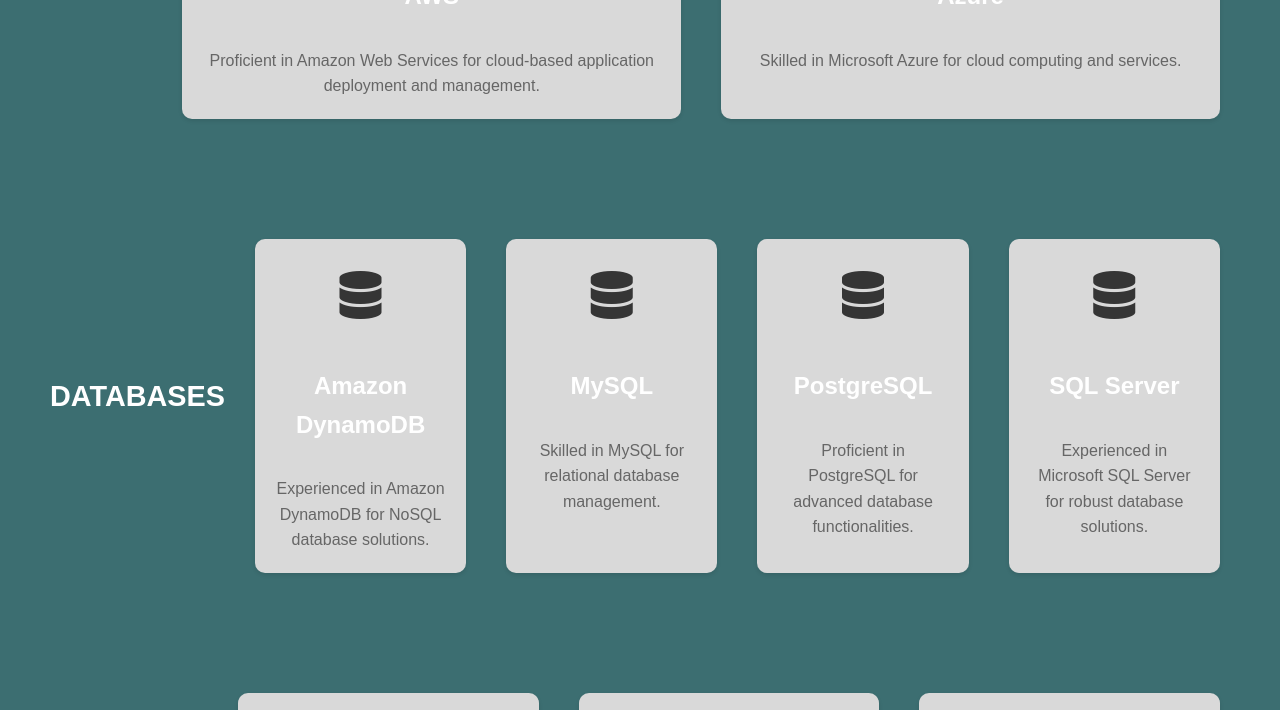
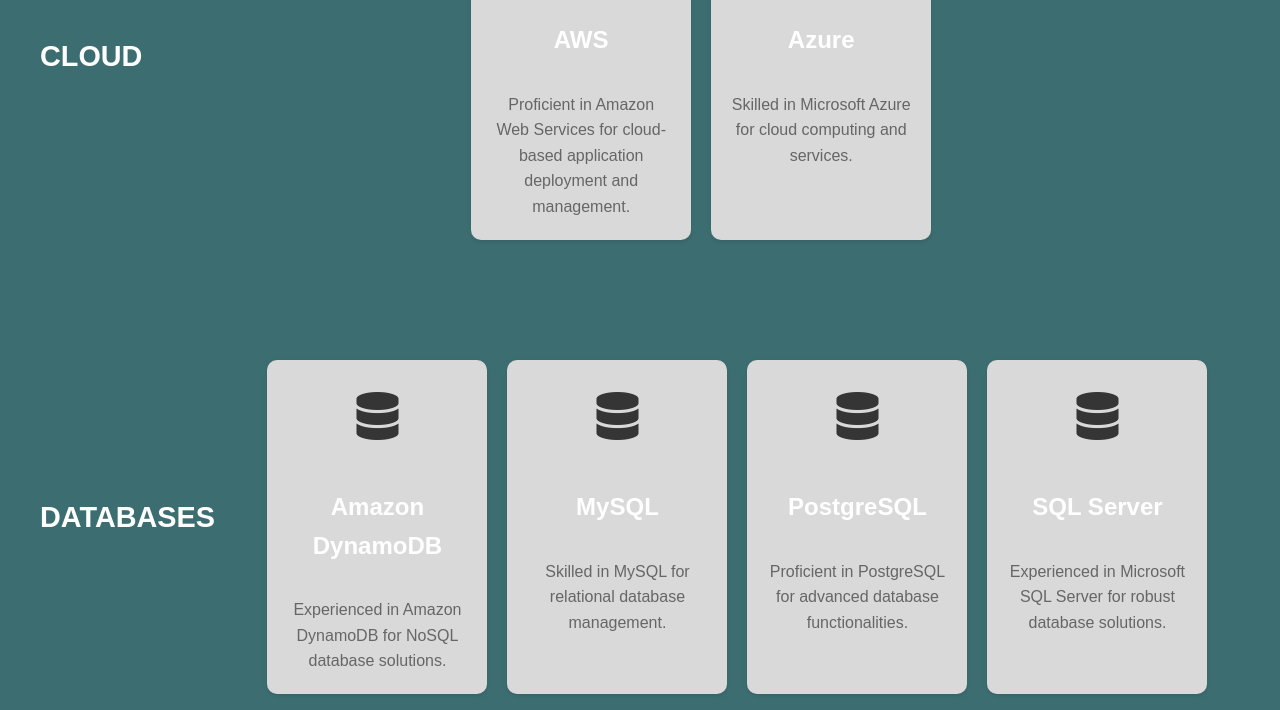
Before and after one commit to vishnupriyaRamanathan/vishnupriyaRamanathan.github.io, a plain HTML site: page index.html in a window 1280 px wide. Shown: the part 2349-3059 px from the top of the page. Drawn offline with nearby package versions, Linux system fonts and the light colour scheme.

Commit message:
Fix card styles

```diff
--- a/index.html
+++ b/index.html
@@ -42,7 +42,10 @@
         <div class="skills-list">
 
             <div class="skill-category">
+                <div class="skill-category-title">
                     <h3>Languages</h3>
+                </div>
+                <div class="skill-group">
                     <div class="skill-card">
                         <div class="skill-icon">
                             <i class="fab fa-python"></i>
@@ -78,12 +81,16 @@
                         <h4>TypeScript</h4>
                         <p>Skilled in TypeScript for building scalable and maintainable web applications.</p>
                     </div>
+                </div>
 
             </div>
 
 
             <div class="skill-category">
+                <div class="skill-category-title">
                     <h3>Frameworks</h3>
+                </div>
+                <div class="skill-group">
                     <div class="skill-card">
                         <div class="skill-icon">
                             <i class="fab fa-react"></i>
@@ -119,12 +126,17 @@
                         <h4>Flask</h4>
                         <p>Skilled in Flask for creating lightweight and efficient web applications.</p>
                     </div>
+                </div>
 
             </div>
 
 
             <div class="skill-category">
+
+                <div class="skill-category-title">
                     <h3>Cloud</h3>
+                </div>
+                <div class="skill-group">
                     <div class="skill-card">
                         <div class="skill-icon">
                             <i class="fab fa-aws"></i>
@@ -139,12 +151,15 @@
                         <h4>Azure</h4>
                         <p>Skilled in Microsoft Azure for cloud computing and services.</p>
                     </div>
-
+                </div>
             </div>
 
 
             <div class="skill-category">
+                <div class="skill-category-title">
                     <h3>Databases</h3>
+                </div>
+                <div class="skill-group">
                     <div class="skill-card">
                         <div class="skill-icon">
                             <i class="fas fa-database"></i>
@@ -173,12 +188,15 @@
                         <h4>SQL Server</h4>
                         <p>Experienced in Microsoft SQL Server for robust database solutions.</p>
                     </div>
-
+                </div>
             </div>
 
 
             <div class="skill-category">
+                <div class="skill-category-title">
                     <h3>Platform</h3>
+                </div>
+                <div class="skill-group">
                     <div class="skill-card">
                         <div class="skill-icon">
                             <i class="fas fa-cogs"></i>
@@ -200,7 +218,7 @@
                         <h4>Keycloak</h4>
                         <p>Experienced in Keycloak for identity and access management.</p>
                     </div>
-
+                </div>
             </div>
         </div>
     </section>
--- a/styles.css
+++ b/styles.css
@@ -1,9 +1,9 @@
 :root {
   --primary-color: #353535;
-  --secondary-color: #3C6E71;
-  --text-color: #FFFFFF;
-  --light-text-color: #D9D9D9;
-  --background-color: #284B63;
+  --secondary-color: #3c6e71;
+  --text-color: #ffffff;
+  --light-text-color: #d9d9d9;
+  --background-color: #284b63;
 }
 
 body,
@@ -100,7 +100,7 @@
 
 #introduction h1 {
   font-size: 5rem;
-  color: var(--primary-color)
+  color: var(--primary-color);
 }
 
 .bio {
@@ -120,22 +120,6 @@
   color: var(--text-color);
   padding: 60px 0;
 }
-
-/* .progress-bar {
-  width: 100px;
-  background-color: var(--light-text-color);
-  border-radius: 5px;
-  height: 10px;
-  margin-left: 10px;
-  overflow: hidden;
-}
-
-.progress {
-  height: 100%;
-  width: 0;
-  background-color: var(--secondary-color);
-  animation: fillProgressBar 2s ease-out;
-} */
 
 #contact {
   background-color: var(--light-text-color);
@@ -212,9 +196,23 @@
   gap: 20px;
 }
 
+.skill-category-title {
+  display: flex;
+  align-self: center;
+  justify-content: center;
+}
+
+.skill-group {
+  display: flex;
+  align-self: center;
+  justify-content: center;
+  flex: 1;
+}
+
 .skill-card {
   flex: 1;
-  width: calc(20% - 20px);
+  width: 180px;
+  max-width: 180px;
   margin: 10px;
   text-align: center;
   background-color: var(--light-text-color);
@@ -252,6 +250,7 @@
   margin-bottom: 20px;
   position: relative;
   align-self: center;
+  justify-self: flex-start;
 }
 
 .skill-category h3::after {
```
Lines whose indentation alone changed are shown as unchanged.
